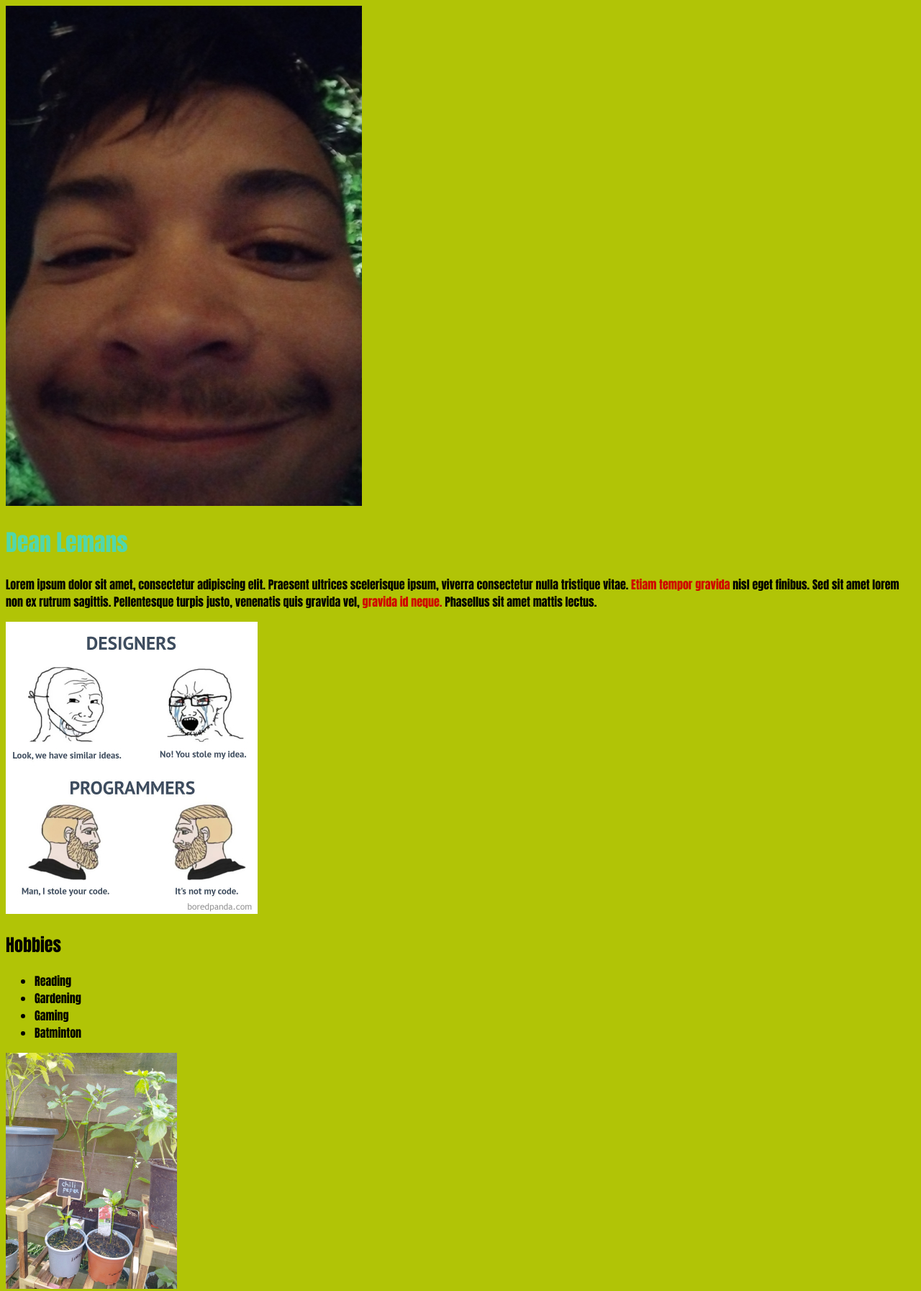
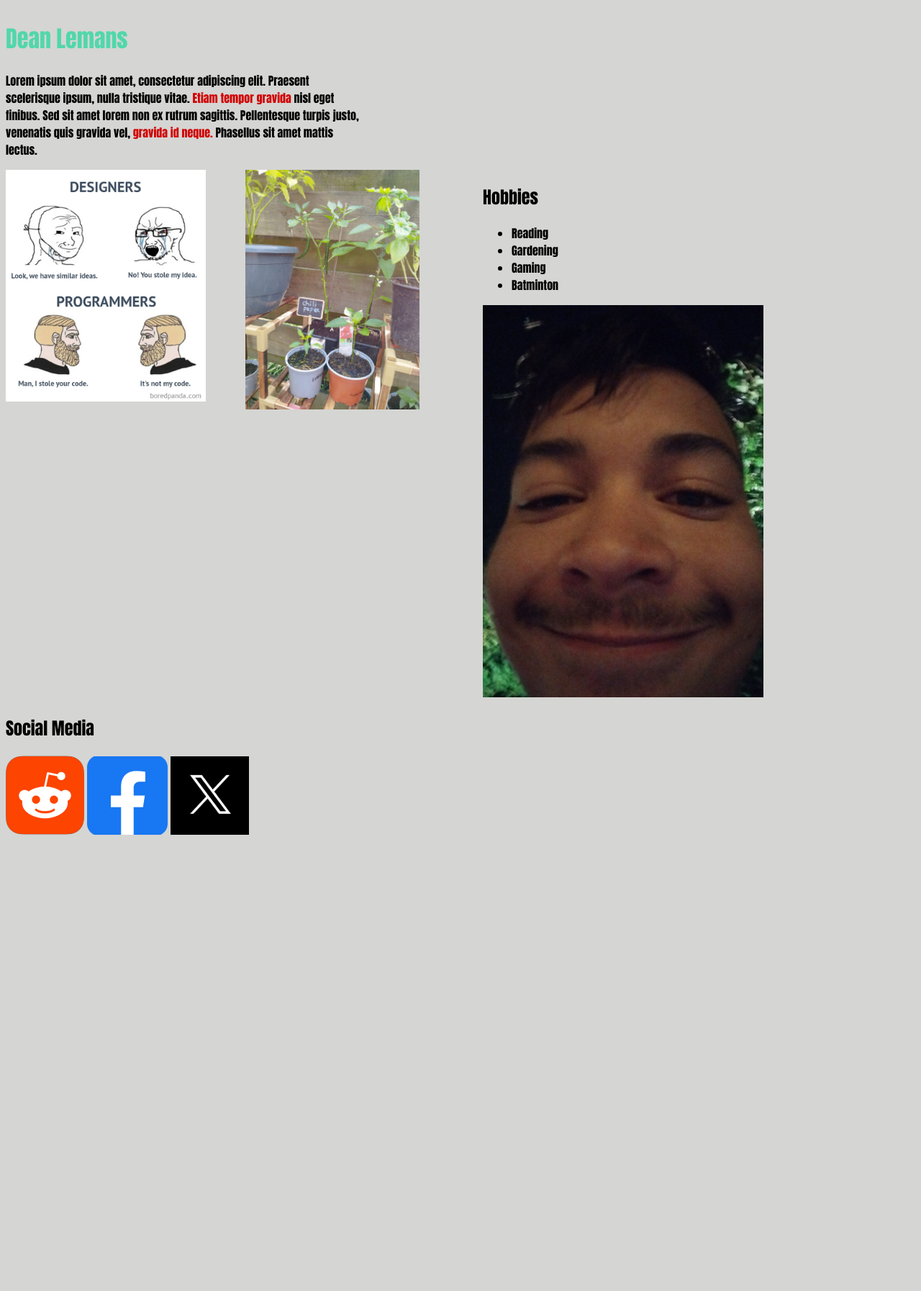
Before and after one commit to DeanLemans/my-first-web-page, a plain HTML site: page aboutDean.html in a window 1280 px wide. Shown: the top 1794 px of the page at 72% size. After the commit the page ends 1165 px from the top, so only its background shows below. Drawn offline with Linux system fonts and the light colour scheme.

Commit message:
float update
eksta kool

```diff
--- a/aboutDean.html
+++ b/aboutDean.html
@@ -7,14 +7,22 @@
     <link rel="stylesheet" href="style.css">
 </head>
 <body>
-    <img height="695" width="495" src="img/Drunk-Dean.jpg" alt="Drunk-Dean">
+ <div>
+    <div id="deanDescription">
         <h1 id="mainHeading">Dean Lemans</h1>
         <p>Lorem ipsum dolor sit amet, consectetur adipiscing elit.
-        Praesent ultrices scelerisque ipsum, viverra consectetur nulla tristique vitae.
+        Praesent scelerisque ipsum, nulla tristique vitae.
         <span class="highlight">Etiam tempor gravida</span> nisl eget finibus. Sed sit amet lorem non ex rutrum sagittis.
         Pellentesque turpis justo, venenatis quis gravida vel, <span class="highlight">gravida id neque.</span> Phasellus sit amet mattis lectus.</p>
-        <img src="img/Funnni-Progamming Meme.jpg" alt="Funnni-Progamming">
+    </div>
 
+
+    <div class="reset"> </div>
+
+    <div id="meme"> <img height="322" src="img/Funnni-Progamming Meme.jpg" alt="Funnni-Progamming"> </div>
+    <div id="plant"> <img height="333" src="img/Gardening.jpg" alt="plant"> </div>
+
+    <div id="hobbyList">
      <h2>Hobbies</h2>
         <ul>
             <li>Reading</li>
@@ -22,11 +30,21 @@
             <li>Gaming</li>
             <li>Batminton</li>
         </ul>
-        <img src="img/Gardening.jpg" alt="plant">
+    </div>
+</div>
 
+<div>
+    <div id="deanPicture">
+    <img height="545" width="390" src="img/drunk-Dean.jpeg" alt="Drunk-Dean">
+    </div>
+
+    <div id="socials">
     <h2>Social Media</h2>
        <a href="https://www.reddit.com/user/deanmanga" target="_blank"><img src="img/Reddit.png" alt="Reddit"></a>
        <a href="https://www.facebook.com" target="_blank"> <img src="img/Facebook.png" alt="Facebook"></a>
        <a href="https://twitter.com" target="_blank"> <img src="img/Twitter.jpg" alt="X"></a>
+    </div>
+</div>
+
 </body>
 </html>
--- a/style.css
+++ b/style.css
@@ -1,15 +1,61 @@
 body
 {
-background-color: rgb(177, 196, 6);
-font-family: Impact, Haettenschweiler, 'Arial Narrow Bold', sans-serif ;
+    background-color: rgb(213, 213, 211);
+    font-family: Impact, Haettenschweiler, 'Arial Narrow Bold', sans-serif ;
 }
 
 #mainHeading
 {
-color: rgb(81, 215, 171);
+    color: rgb(81, 215, 171);
 }
 
 .highlight
 {
     color: rgb(208, 0, 0);
 }
+
+#deanPicture
+{
+    width: 555px;
+    float: left;
+}
+
+#deanDescription
+{
+    float: left;
+    width: 500px;
+}
+
+#meme
+{
+    width: 333px;
+    float: left;
+}
+
+#plant
+{
+    width: 330px;
+    float: left;
+}
+
+#hobbyList
+{
+    width: 200px;
+    float: left;
+}
+
+#socials
+{
+    width: 400px;
+    float: left;
+}
+
+#pictureNsocials
+{
+    float: left;
+}
+
+.reset
+{
+    clear: both;
+}
```
Also changed, not shown: img/Drunk-Dean.jpg (deleted), img/drunk-Dean.jpeg (added). Lines whose indentation alone changed are shown as unchanged.
